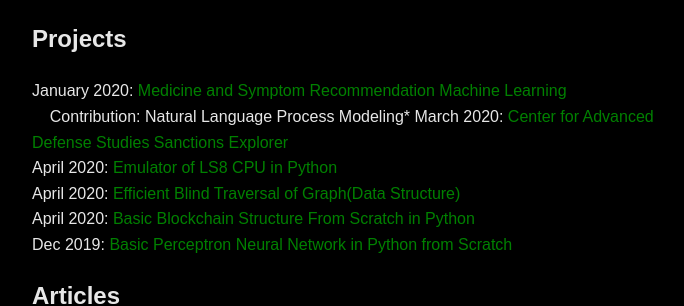
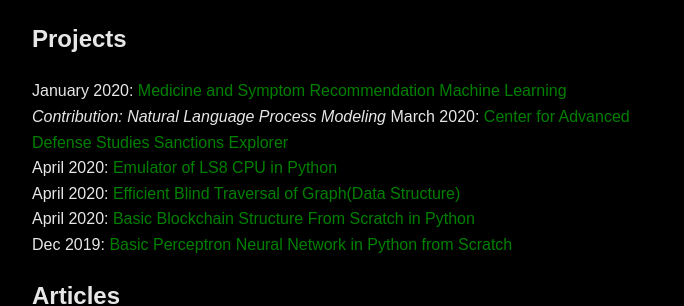
Before and after one commit to pragmatizt/ira_evangelista.github.io, a Jekyll site: the page built from index.md, in a window 1280 px wide. Shown: the part 690-996 px from the top of the page, without its empty margins (296-980 px from the left). Built offline with Jekyll 4.4.1, drawn with Linux system fonts in a browser that asks for light colours; our own code applies the rules of GitHub Pages for plain Markdown files; part of the change alters nothing that is shown.

```diff
--- a/index.md
+++ b/index.md
@@ -13,7 +13,7 @@ My interests and hobbies include: economics, geopolitics, history, Dharmic & Eas
 
 ## Projects
 January 2020: [Medicine and Symptom Recommendation Machine Learning](https://github.com/Medical-Cabinet-2)
-&nbsp;&nbsp;&nbsp;&nbsp;Contribution: Natural Language Process Modeling*
+  *Contribution: Natural Language Process Modeling*
 March 2020: [Center for Advanced Defense Studies Sanctions Explorer](https://medium.com/wooden-information/modeling-networks-of-networks-5e22cd85cd24)
 April 2020: [Emulator of LS8 CPU in Python](https://github.com/lineality/ls8_emulator)
 April 2020: [Efficient Blind Traversal of Graph(Data Structure)](https://github.com/lineality/Blind-Graph-Traversal)
```
